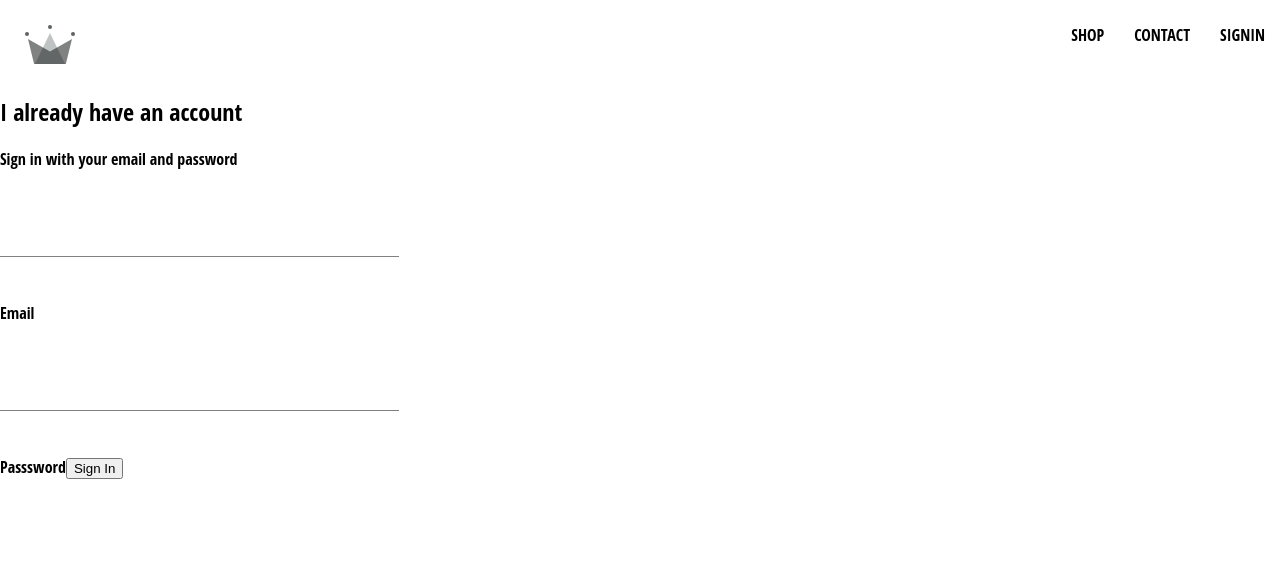
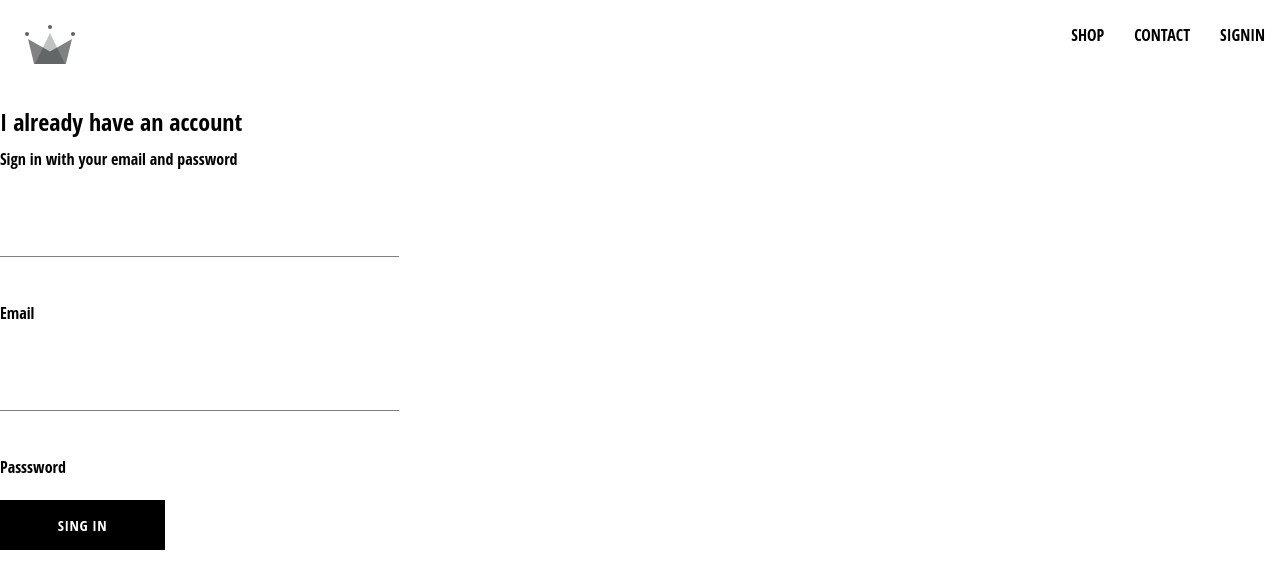
Before and after one commit to Bahlul19/store-with-react, a React (Create React App) app: page /signin in a window 1280 px wide. Shown: the top 588 px of the page. Built offline with nearby package versions, Linux system fonts and the light colour scheme; the HTML template or start-up script is replaced by a standard one.

Commit message:
Added the custom button with custom button component

```diff
--- /dev/null
+++ b/src/components/custom-button/custom-button.component.jsx
@@ -0,0 +1,10 @@
+import React from 'react';
+import './custom-button.styles.scss';
+
+const CustomButton = ( { children, ...otherProps }) =>(
+    <button className='custom-button' {...otherProps}>
+        {children}
+    </button>
+);
+
+export default CustomButton;
--- /dev/null
+++ b/src/components/custom-button/custom-button.styles.scss
@@ -0,0 +1,22 @@
+.custom-button {
+    min-width: 165px;
+    width: auto;
+    height: 50px;
+    letter-spacing: 0.5px;
+    line-height: 50px;
+    padding: 0 35px 0 35px;
+    font-size: 15px;
+    background-color: black;
+    color: white;
+    text-transform: uppercase;
+    font-family: 'Open Sans Condensed';
+    font-weight: bolder;
+    border: none;
+    cursor: pointer;
+
+    &:hover {
+      background-color: white;
+      color: black;
+      border: 1px solid black;
+    }
+  }
--- a/src/components/sign-in/sign-in.component.jsx
+++ b/src/components/sign-in/sign-in.component.jsx
@@ -3,6 +3,8 @@
 import './sign-in.styles.scss';
 
 import FormInput from '../../components/form-input/form-input.component';
+
+import CustomButton from '../../components/custom-button/custom-button.component';
 
 class SignIn extends React.Component{
     constructor(props){
@@ -37,7 +39,7 @@
     render(){
         return(
             <div className='sign-in'>
-                <h2>I already have an account</h2>
+                <h2 className='title'>I already have an account</h2>
                 <span>Sign in with your email and password</span>
 
                 <form onSubmit={this.handleSubmit}>
@@ -45,8 +47,8 @@
                     <FormInput name='email' type='email' value={this.state.email} handleChange={this.handleChange} label="email" required />
                     <label>Email</label>
                     <FormInput name='password' type='password' value={this.state.password} handleChange={this.handleChange} label="email" required />
-                    <label>Passsword</label>
-                    <input type='submit' value='Sign In'></input>
+                    <label>Passsword</label><br/><br/>
+                    <CustomButton type='submit'>SING IN</CustomButton>
                 </form>
             </div>
         );
--- a/src/components/sign-in/sign-in.styles.scss
+++ b/src/components/sign-in/sign-in.styles.scss
@@ -1,3 +1,11 @@
 .sign-in{
-    width: 30vw;;
+    width: 30vw;
+    display: flex;
+    flex-direction: column;
+
+
+    .title{
+        margin: 10px 0;
+    }
+
 }
```
